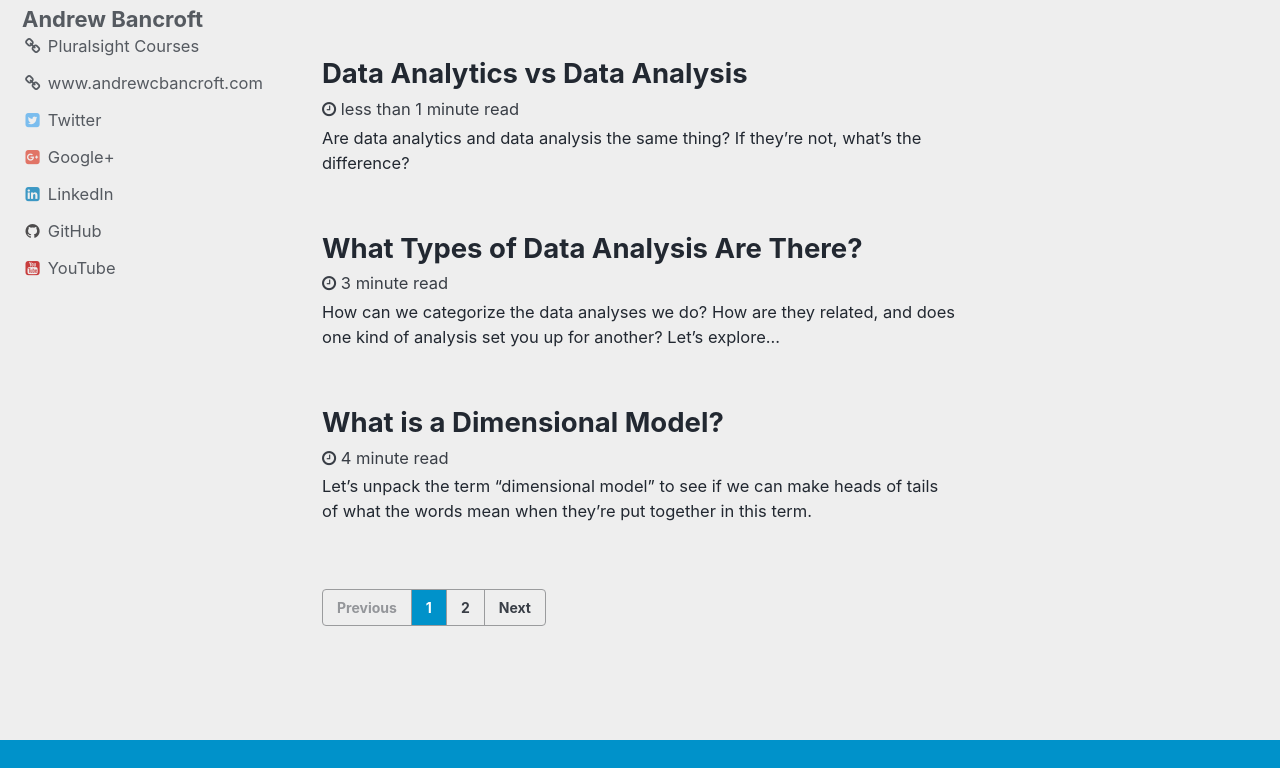
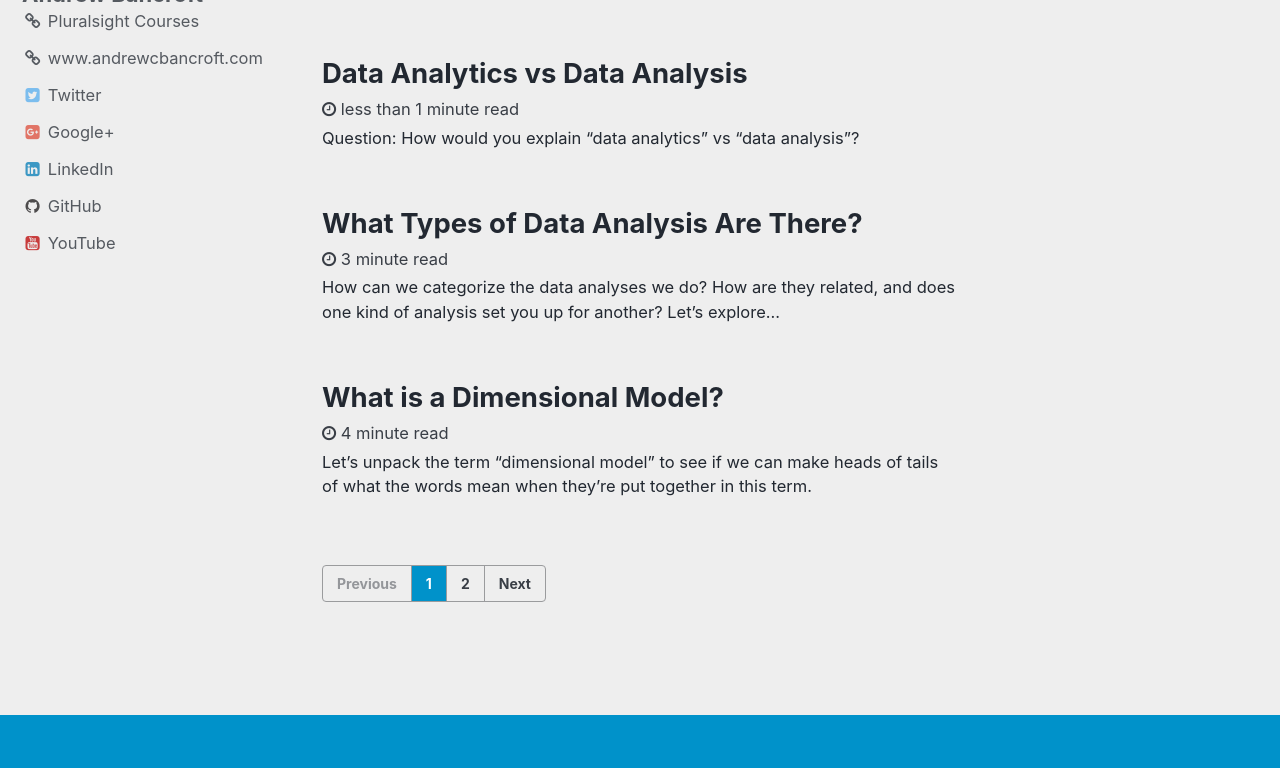
Before and after one commit to andrewcbancroft/datadaylife-blog, a Jekyll site: the page built from index.html, in a window 1280 px wide and 900 px high, scrolled down 455 px, cut to the strip 132-900 px from the top of the window. Built offline with Jekyll 4.4.1, drawn with Linux system fonts in a browser that asks for light colours; the list of posts is cut into pages by our own code.

Commit message:
Update 2018-01-09-data-analytics-vs-data-analysis.md

```diff
--- a/_posts/2018-01-09-data-analytics-vs-data-analysis.md
+++ b/_posts/2018-01-09-data-analytics-vs-data-analysis.md
@@ -1,6 +1,6 @@
 ---
 title: Data Analytics vs Data Analysis
-excerpt: "Are data analytics and data analysis the same thing? If they're not, what's the difference?"
+excerpt: "Question: How would you explain \"data analytics\" vs \"data analysis\"?"
 layout: work-in-progress
 toc: true
 last_modified_at: 2018-01-22
```
